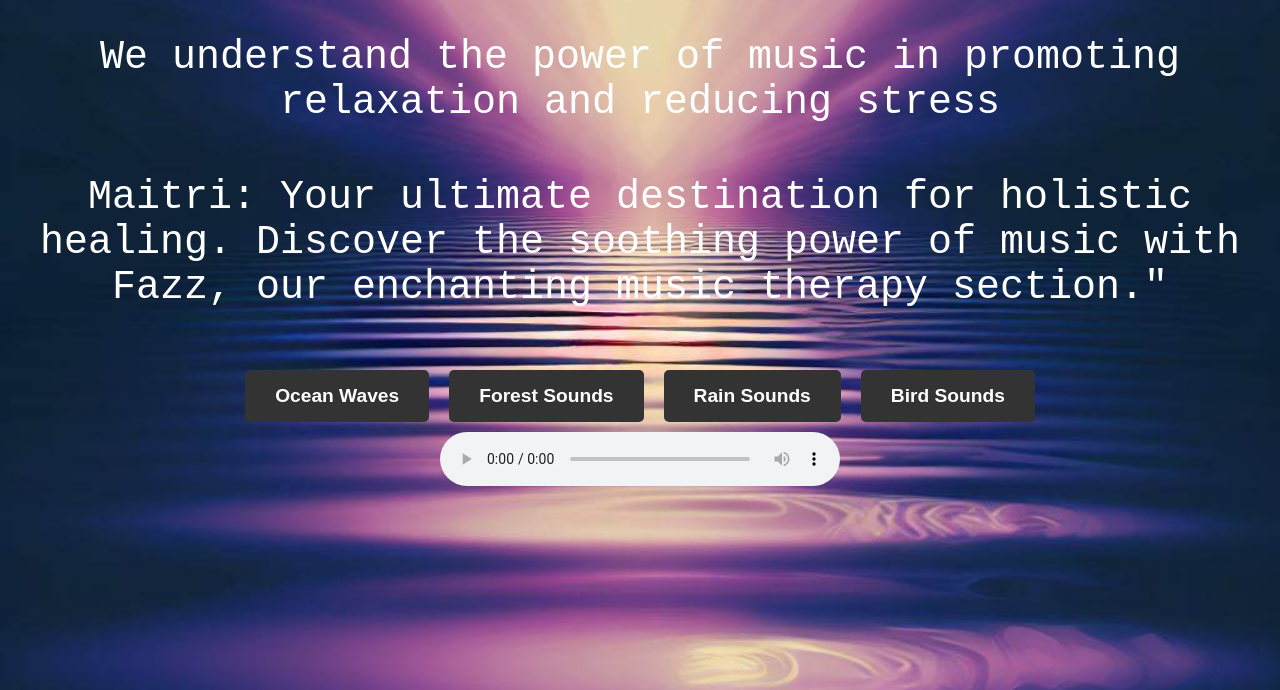
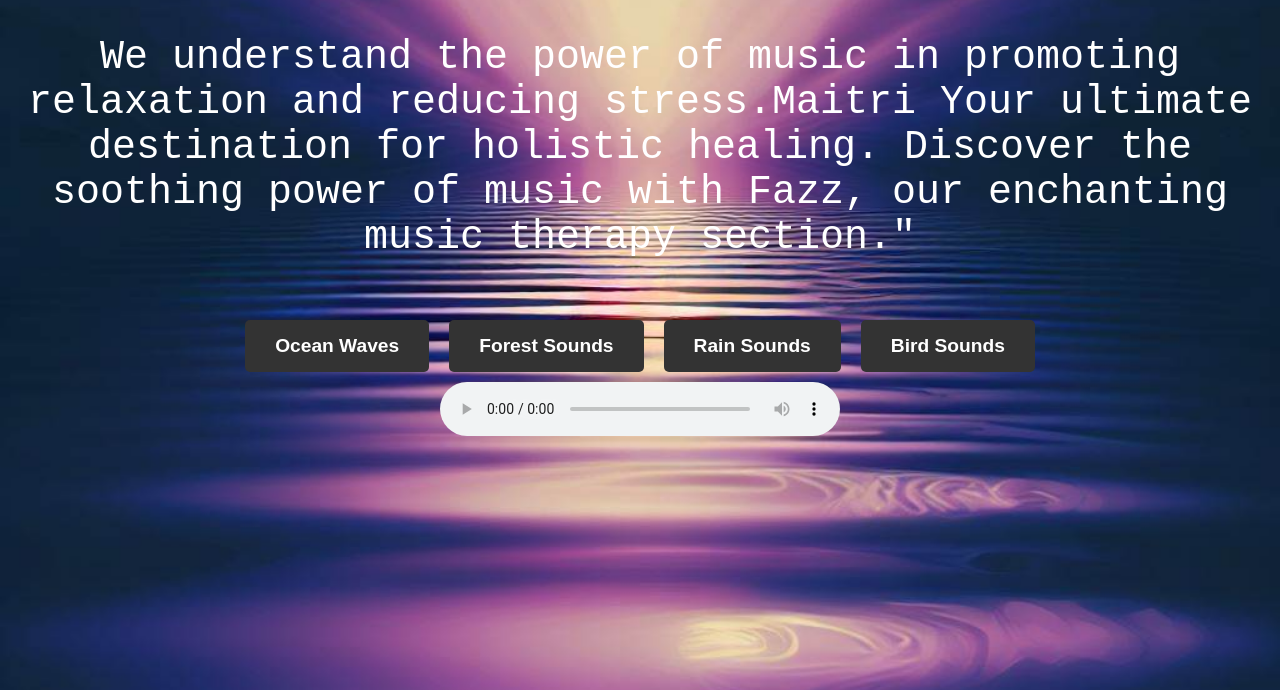
Before and after one commit to Maitrii22/fazzmusic, a plain HTML site: page index.html in a window 1280 px wide. Shown: the part 110-800 px from the top of the page. Drawn offline with Linux system fonts and the light colour scheme.

Commit message:
Update index.html

```diff
--- a/index.html
+++ b/index.html
@@ -6,8 +6,7 @@
 </head>
 <body>
 	<h1>Calming Fazz</h1>
-	<p>We understand the power of music in promoting relaxation and reducing stress</p>
-	<p>Maitri: Your ultimate destination for holistic healing. Discover the soothing power of music with Fazz, our enchanting music therapy section."<p>
+	<p>We understand the power of music in promoting relaxation and reducing stress.Maitri Your ultimate destination for holistic healing. Discover the soothing power of music with Fazz, our enchanting music therapy section."<p>
 	<ul>
 		<li><button type="button" onclick="playSound('ocean')">Ocean Waves</button></li>
 		<li><button type="button" onclick="playSound('forest')">Forest Sounds</button></li>
```
